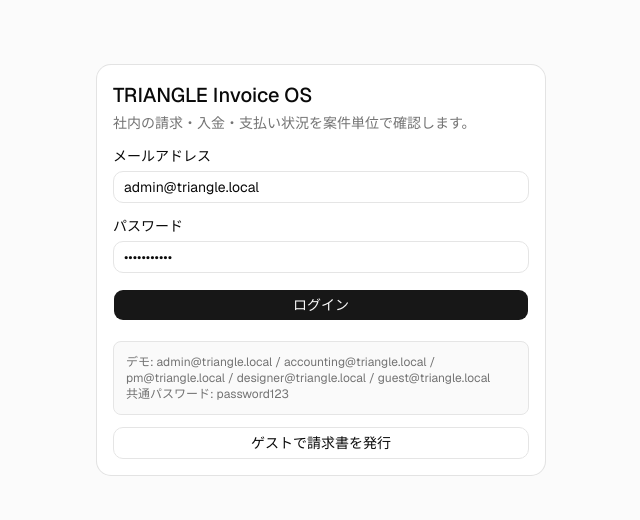
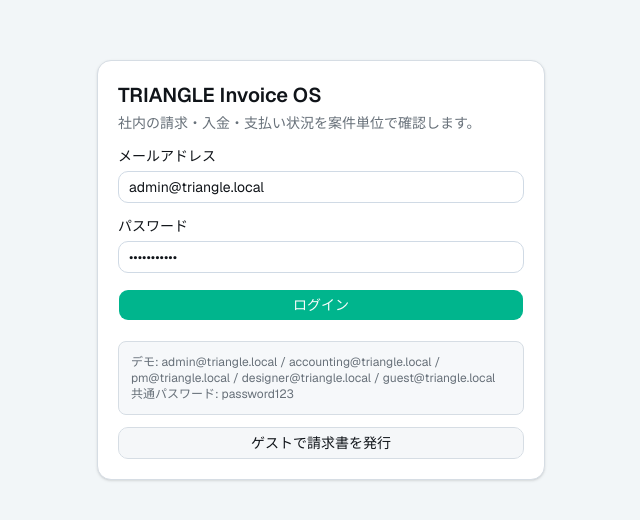
Before and after one commit to xxx83482904-glitch/triangle-invoice-os, a Next.js app: page /login in a window 1280 px wide. Shown: the part 130-650 px from the top of the page, without its empty margins (319-959 px from the left). Built offline with nearby package versions, Linux system fonts and the light colour scheme; no server answers.

Commit message:
Refresh dashboard visual design

```diff
--- a/src/app/globals.css
+++ b/src/app/globals.css
@@ -49,38 +49,38 @@
 }
 
 :root {
-  --background: oklch(1 0 0);
-  --foreground: oklch(0.145 0 0);
+  --background: oklch(0.975 0.004 248);
+  --foreground: oklch(0.19 0.012 248);
   --card: oklch(1 0 0);
-  --card-foreground: oklch(0.145 0 0);
+  --card-foreground: oklch(0.19 0.012 248);
   --popover: oklch(1 0 0);
-  --popover-foreground: oklch(0.145 0 0);
-  --primary: oklch(0.205 0 0);
-  --primary-foreground: oklch(0.985 0 0);
-  --secondary: oklch(0.97 0 0);
-  --secondary-foreground: oklch(0.205 0 0);
-  --muted: oklch(0.97 0 0);
-  --muted-foreground: oklch(0.556 0 0);
-  --accent: oklch(0.97 0 0);
-  --accent-foreground: oklch(0.205 0 0);
+  --popover-foreground: oklch(0.19 0.012 248);
+  --primary: oklch(0.67 0.17 174);
+  --primary-foreground: oklch(0.99 0.002 180);
+  --secondary: oklch(0.955 0.018 184);
+  --secondary-foreground: oklch(0.23 0.055 178);
+  --muted: oklch(0.958 0.006 248);
+  --muted-foreground: oklch(0.54 0.018 248);
+  --accent: oklch(0.945 0.025 255);
+  --accent-foreground: oklch(0.25 0.055 252);
   --destructive: oklch(0.577 0.245 27.325);
-  --border: oklch(0.922 0 0);
-  --input: oklch(0.922 0 0);
-  --ring: oklch(0.708 0 0);
-  --chart-1: oklch(0.87 0 0);
+  --border: oklch(0.895 0.012 248);
+  --input: oklch(0.885 0.018 248);
+  --ring: oklch(0.67 0.17 174);
+  --chart-1: oklch(0.75 0.18 190);
   --chart-2: oklch(0.63 0.16 172);
   --chart-3: oklch(0.64 0.19 39);
   --chart-4: oklch(0.58 0.16 250);
   --chart-5: oklch(0.55 0.14 340);
   --radius: 0.625rem;
-  --sidebar: oklch(0.985 0 0);
-  --sidebar-foreground: oklch(0.145 0 0);
-  --sidebar-primary: oklch(0.205 0 0);
-  --sidebar-primary-foreground: oklch(0.985 0 0);
-  --sidebar-accent: oklch(0.97 0 0);
-  --sidebar-accent-foreground: oklch(0.205 0 0);
-  --sidebar-border: oklch(0.922 0 0);
-  --sidebar-ring: oklch(0.708 0 0);
+  --sidebar: oklch(1 0 0);
+  --sidebar-foreground: oklch(0.28 0.04 180);
+  --sidebar-primary: oklch(0.67 0.17 174);
+  --sidebar-primary-foreground: oklch(0.99 0.002 180);
+  --sidebar-accent: oklch(0.925 0.05 178);
+  --sidebar-accent-foreground: oklch(0.23 0.055 178);
+  --sidebar-border: oklch(0.895 0.012 248);
+  --sidebar-ring: oklch(0.67 0.17 174);
 }
 
 .dark {
@@ -123,6 +123,7 @@
   }
   body {
     @apply bg-background text-foreground;
+    letter-spacing: 0;
   }
   html {
     @apply font-sans;
--- a/src/components/app/company-switch.tsx
+++ b/src/components/app/company-switch.tsx
@@ -2,12 +2,12 @@
 
 import Link from "next/link";
 import { usePathname, useSearchParams } from "next/navigation";
-import { BarChart3, Building2, FileText, Mail, ReceiptText, Users, WalletCards } from "lucide-react";
+import { BarChart3, Building2, FileText, LayoutGrid, Mail, ReceiptText, Users, WalletCards } from "lucide-react";
 import { Button } from "@/components/ui/button";
 import { companyFromParam, companyOptions, type CompanyScope } from "@/lib/company";
 
 const nav = [
-  { href: "/dashboard", label: "一覧", icon: Building2 },
+  { href: "/dashboard", label: "一覧", icon: LayoutGrid },
   { href: "/projects", label: "案件", icon: Building2 },
   { href: "/mail-sorter", label: "郵便仕分け", icon: Mail },
   { href: "/issued-invoices", label: "発行請求書", icon: FileText },
@@ -33,16 +33,16 @@ export function CompanySwitch() {
   const company = companyFromParam(searchParams.get("company"));
 
   return (
-    <div className="grid grid-cols-2 gap-1 rounded-lg border bg-muted/40 p-1">
+    <div className="grid gap-2">
       {companyOptions.map((option) => (
         <Button
           key={option.value}
           asChild
-          size="sm"
+          size="xs"
           variant={company === option.value ? "default" : "ghost"}
-          className="h-8 px-2 text-xs"
+          className="h-8 w-full rounded-lg px-2 text-[11px]"
         >
-          <Link href={scopedHref(pathname, searchParams, option.value)}>{option.label}</Link>
+          <Link href={scopedHref(pathname, searchParams, option.value)}>{option.shortLabel}</Link>
         </Button>
       ))}
     </div>
@@ -77,23 +77,24 @@ export function AppNav() {
   const company = companyFromParam(searchParams.get("company"));
 
   return (
-    <nav className="space-y-1">
+    <nav className="flex flex-col items-center gap-4">
       {nav.map((item) => {
         const Icon = item.icon;
         const active = pathname === item.href;
         return (
-          <Button
+          <Link
             key={item.href}
-            asChild
-            variant={active ? "secondary" : "ghost"}
-            size="sm"
-            className="w-full justify-start gap-2"
+            href={navHref(item.href, company)}
+            title={item.label}
+            className={`grid h-12 w-12 place-items-center rounded-lg transition ${
+              active
+                ? "bg-primary/15 text-sidebar-accent-foreground shadow-sm"
+                : "text-sidebar-foreground hover:bg-sidebar-accent hover:text-sidebar-accent-foreground"
+            }`}
           >
-            <Link href={navHref(item.href, company)}>
-              <Icon className="h-4 w-4" />
-              {item.label}
-            </Link>
-          </Button>
+            <Icon className="h-5 w-5" />
+            <span className="sr-only">{item.label}</span>
+          </Link>
         );
       })}
     </nav>
@@ -105,9 +106,9 @@ export function ScopedBrandLink({ compact = false }: { compact?: boolean }) {
   const company = companyFromParam(searchParams.get("company"));
 
   return (
-    <Link href={navHref("/dashboard", company)} className={compact ? "font-semibold" : "block"}>
-      <div className="text-base font-semibold tracking-tight">TRIANGLE Invoice OS</div>
-      {!compact ? <div className="mt-1 text-xs text-muted-foreground">案件別のお金一覧</div> : null}
+    <Link href={navHref("/dashboard", company)} className={compact ? "font-semibold" : "flex flex-col items-center gap-2"}>
+      <div className="grid h-11 w-11 place-items-center rounded-xl bg-primary text-lg font-bold text-primary-foreground shadow-sm">T</div>
+      {!compact ? <div className="sr-only">TRIANGLE Invoice OS</div> : null}
     </Link>
   );
 }
--- a/src/components/ui/card.tsx
+++ b/src/components/ui/card.tsx
@@ -12,7 +12,7 @@ function Card({
       data-slot="card"
       data-size={size}
       className={cn(
-        "group/card flex flex-col gap-4 overflow-hidden rounded-xl bg-card py-4 text-sm text-card-foreground ring-1 ring-foreground/10 has-data-[slot=card-footer]:pb-0 has-[>img:first-child]:pt-0 data-[size=sm]:gap-3 data-[size=sm]:py-3 data-[size=sm]:has-data-[slot=card-footer]:pb-0 *:[img:first-child]:rounded-t-xl *:[img:last-child]:rounded-b-xl",
+        "group/card flex flex-col gap-4 overflow-hidden rounded-xl border bg-card py-5 text-sm text-card-foreground shadow-sm has-data-[slot=card-footer]:pb-0 has-[>img:first-child]:pt-0 data-[size=sm]:gap-3 data-[size=sm]:py-3 data-[size=sm]:has-data-[slot=card-footer]:pb-0 *:[img:first-child]:rounded-t-xl *:[img:last-child]:rounded-b-xl",
         className
       )}
       {...props}
@@ -25,7 +25,7 @@ function CardHeader({ className, ...props }: React.ComponentProps<"div">) {
     <div
       data-slot="card-header"
       className={cn(
-        "group/card-header @container/card-header grid auto-rows-min items-start gap-1 rounded-t-xl px-4 group-data-[size=sm]/card:px-3 has-data-[slot=card-action]:grid-cols-[1fr_auto] has-data-[slot=card-description]:grid-rows-[auto_auto] [.border-b]:pb-4 group-data-[size=sm]/card:[.border-b]:pb-3",
+        "group/card-header @container/card-header grid auto-rows-min items-start gap-1 rounded-t-xl px-5 group-data-[size=sm]/card:px-3 has-data-[slot=card-action]:grid-cols-[1fr_auto] has-data-[slot=card-description]:grid-rows-[auto_auto] [.border-b]:pb-4 group-data-[size=sm]/card:[.border-b]:pb-3",
         className
       )}
       {...props}
@@ -38,7 +38,7 @@ function CardTitle({ className, ...props }: React.ComponentProps<"div">) {
     <div
       data-slot="card-title"
       className={cn(
-        "font-heading text-base leading-snug font-medium group-data-[size=sm]/card:text-sm",
+        "font-heading text-xl leading-snug font-semibold group-data-[size=sm]/card:text-sm",
         className
       )}
       {...props}
@@ -73,7 +73,7 @@ function CardContent({ className, ...props }: React.ComponentProps<"div">) {
   return (
     <div
       data-slot="card-content"
-      className={cn("px-4 group-data-[size=sm]/card:px-3", className)}
+      className={cn("px-5 group-data-[size=sm]/card:px-3", className)}
       {...props}
     />
   )
--- a/src/components/ui/table.tsx
+++ b/src/components/ui/table.tsx
@@ -23,7 +23,7 @@ function TableHeader({ className, ...props }: React.ComponentProps<"thead">) {
   return (
     <thead
       data-slot="table-header"
-      className={cn("[&_tr]:border-b", className)}
+      className={cn("[&_tr]:border-b [&_tr]:bg-muted/30", className)}
       {...props}
     />
   )
@@ -57,7 +57,7 @@ function TableRow({ className, ...props }: React.ComponentProps<"tr">) {
     <tr
       data-slot="table-row"
       className={cn(
-        "border-b transition-colors hover:bg-muted/50 has-aria-expanded:bg-muted/50 data-[state=selected]:bg-muted",
+        "border-b transition-colors hover:bg-muted/35 has-aria-expanded:bg-muted/50 data-[state=selected]:bg-muted",
         className
       )}
       {...props}
@@ -70,7 +70,7 @@ function TableHead({ className, ...props }: React.ComponentProps<"th">) {
     <th
       data-slot="table-head"
       className={cn(
-        "h-10 px-2 text-left align-middle font-medium whitespace-nowrap text-foreground [&:has([role=checkbox])]:pr-0",
+        "h-12 px-3 text-left align-middle text-xs font-semibold uppercase whitespace-nowrap text-muted-foreground [&:has([role=checkbox])]:pr-0",
         className
       )}
       {...props}
@@ -83,7 +83,7 @@ function TableCell({ className, ...props }: React.ComponentProps<"td">) {
     <td
       data-slot="table-cell"
       className={cn(
-        "p-2 align-middle whitespace-nowrap [&:has([role=checkbox])]:pr-0",
+        "px-3 py-3 align-middle whitespace-nowrap [&:has([role=checkbox])]:pr-0",
         className
       )}
       {...props}
```
Also changed, not shown: src/app/dashboard/page.tsx (+137 -2 lines), src/components/app/shell.tsx (+36 -27 lines).
